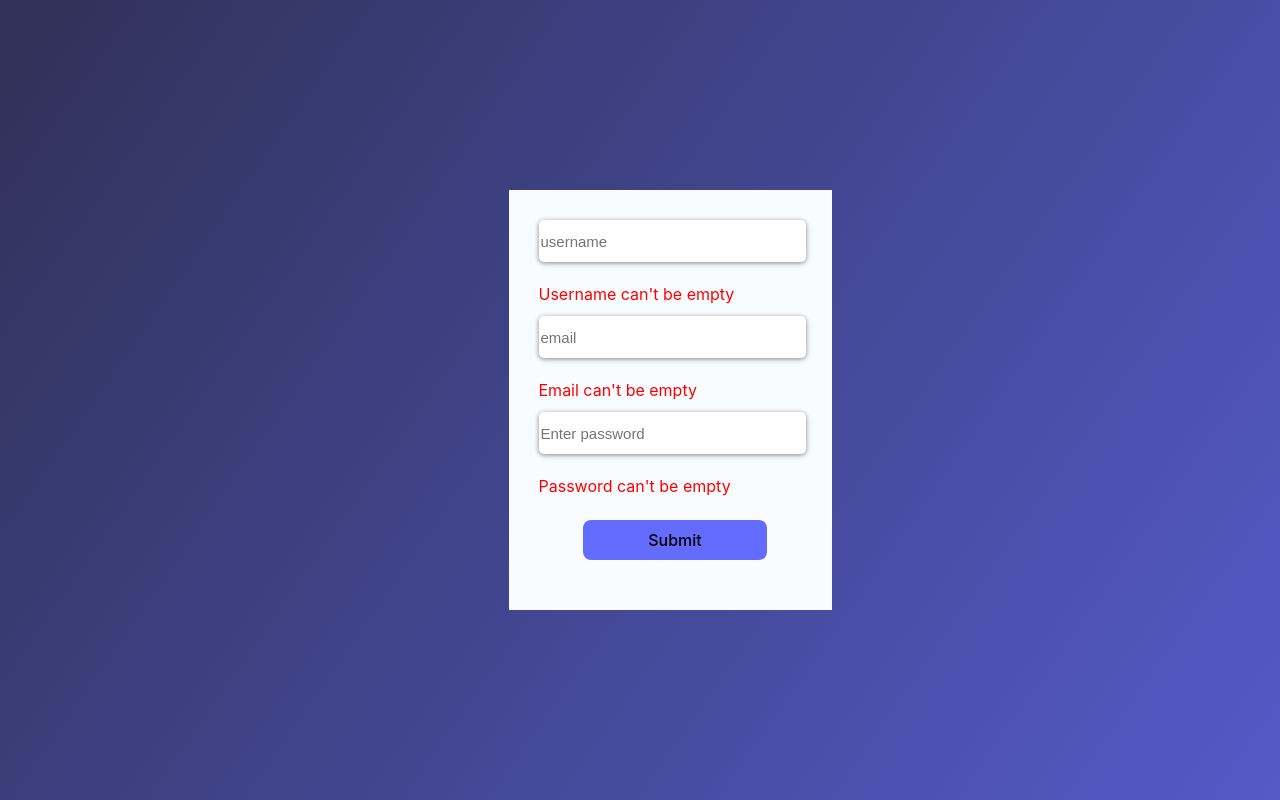
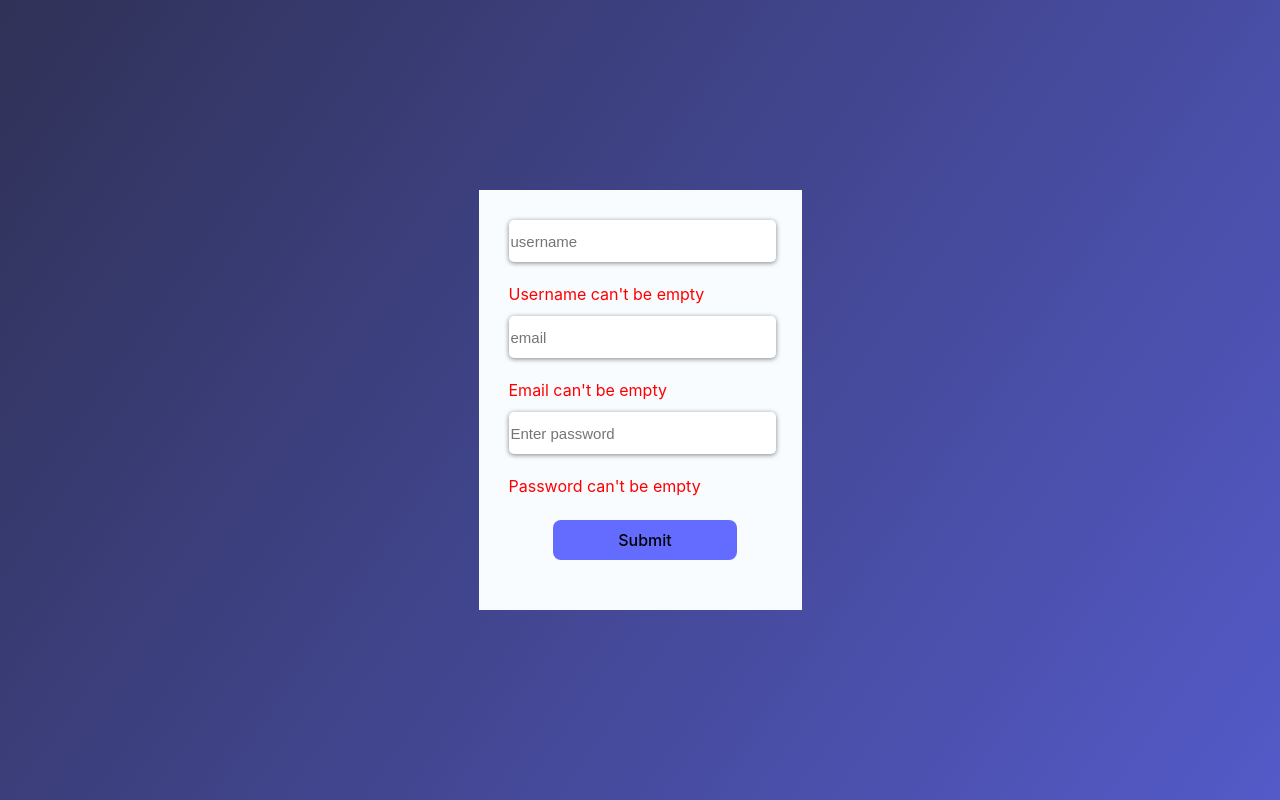
Before and after one commit to TajjDev/form-user-data, a React (Vite) app: page / in a window 1280 px wide. Built offline with nearby package versions, Linux system fonts and the light colour scheme.

Commit message:
Update App.css

```diff
--- a/src/App.css
+++ b/src/App.css
@@ -4,4 +4,5 @@
   display: flex;
   flex-direction: column;
   justify-content: center;
+  margin-left: -60px;
 }
```
